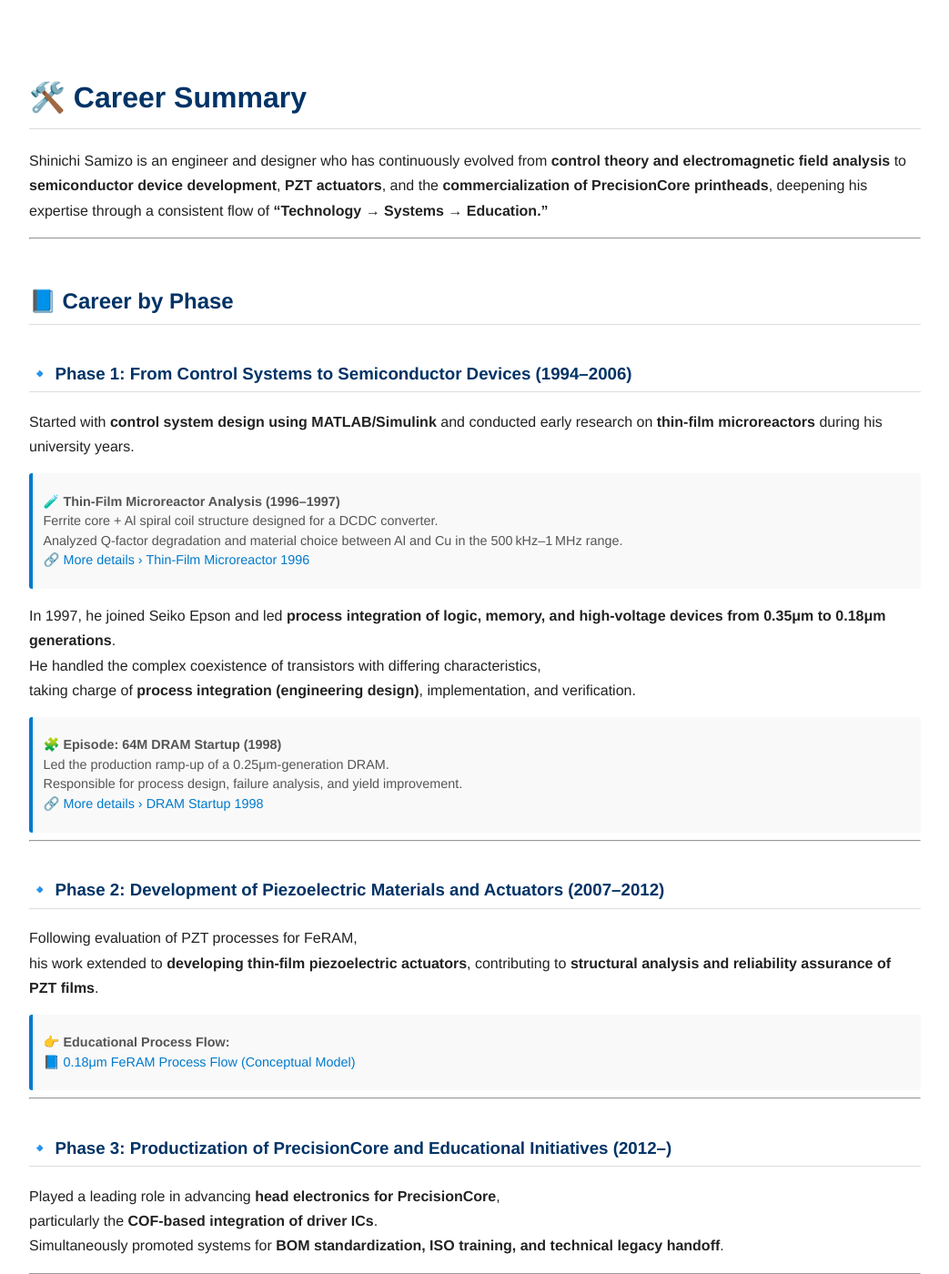
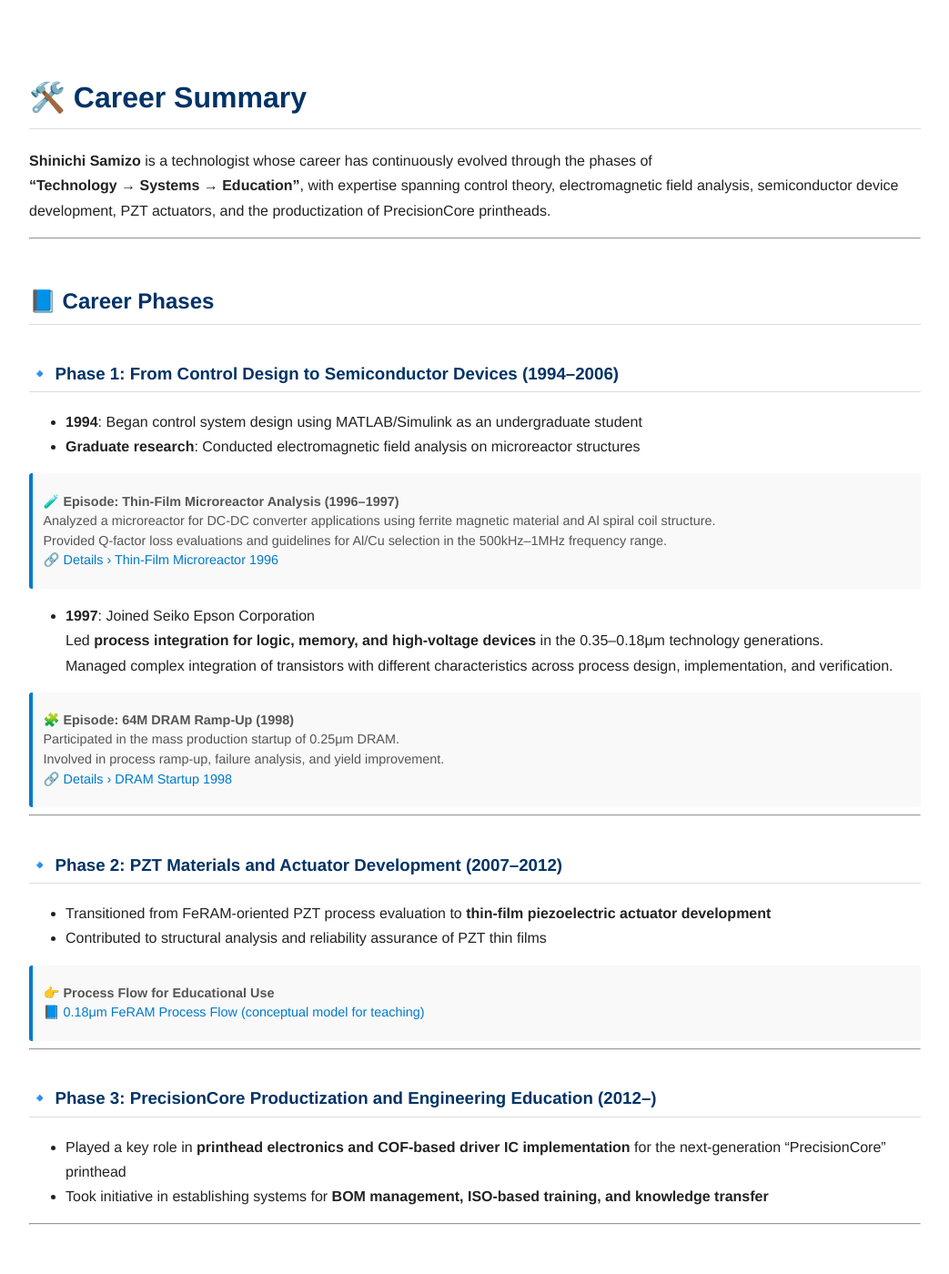
Before and after one commit to Samizo-AITL/Samizo-AITL.github.io, a Jekyll site: the page built from about/career-summary_en.md, in a window 1280 px wide and 1400 px high. Shown: the whole window at 91% size, without its empty margins (118-1161 px from the left). Built offline with Jekyll 4.4.1, drawn with Linux system fonts in a browser that asks for light colours; some of the changed text lies outside the part shown.

Commit message:
Update career-summary_en.md

```diff
--- a/about/career-summary_en.md
+++ b/about/career-summary_en.md
@@ -3,72 +3,75 @@ layout: default
 title: Career Summary
 ---
 
-# 🛠️ **Career Summary**
+# 🛠️ Career Summary
 
-Shinichi Samizo is an engineer and designer who has continuously evolved from **control theory and electromagnetic field analysis** to **semiconductor device development**, **PZT actuators**, and the **commercialization of PrecisionCore printheads**, deepening his expertise through a consistent flow of **“Technology → Systems → Education.”**
+**Shinichi Samizo** is a technologist whose career has continuously evolved through the phases of
+**"Technology → Systems → Education"**, with expertise spanning control theory, electromagnetic field analysis, semiconductor device development, PZT actuators, and the productization of PrecisionCore printheads.
 
 ---
 
-## 📘 Career by Phase
+## 📘 Career Phases
 
-### 🔹 Phase 1: From Control Systems to Semiconductor Devices (1994–2006)
+### 🔹 Phase 1: From Control Design to Semiconductor Devices (1994–2006)
 
-Started with **control system design using MATLAB/Simulink** and conducted early research on **thin-film microreactors** during his university years.
+- **1994**: Began control system design using MATLAB/Simulink as an undergraduate student
+- **Graduate research**: Conducted electromagnetic field analysis on microreactor structures
 
-> 🧪 **Thin-Film Microreactor Analysis (1996–1997)**
-> Ferrite core + Al spiral coil structure designed for a DCDC converter.
-> Analyzed Q-factor degradation and material choice between Al and Cu in the 500 kHz–1 MHz range.
-> 🔗 [More details › Thin-Film Microreactor 1996](https://samizo-aitl.github.io/Edusemi-Plus/archive/in1996/thinfilm_microreactor.html)
+> 🧪 **Episode: Thin-Film Microreactor Analysis (1996–1997)**
+> Analyzed a microreactor for DC-DC converter applications using ferrite magnetic material and Al spiral coil structure.
+> Provided Q-factor loss evaluations and guidelines for Al/Cu selection in the 500kHz–1MHz frequency range.
+> 🔗 [Details › Thin-Film Microreactor 1996](https://samizo-aitl.github.io/Edusemi-Plus/archive/in1996/thinfilm_microreactor.html)
 {: .annotation}
 
-In 1997, he joined Seiko Epson and led **process integration of logic, memory, and high-voltage devices from 0.35μm to 0.18μm generations**.
-He handled the complex coexistence of transistors with differing characteristics,
-taking charge of **process integration (engineering design)**, implementation, and verification.
+- **1997**: Joined Seiko Epson Corporation
+  Led **process integration for logic, memory, and high-voltage devices** in the 0.35–0.18μm technology generations.
+  Managed complex integration of transistors with different characteristics across process design, implementation, and verification.
 
-> 🧩 **Episode: 64M DRAM Startup (1998)**
-> Led the production ramp-up of a 0.25μm-generation DRAM.
-> Responsible for process design, failure analysis, and yield improvement.
-> 🔗 [More details › DRAM Startup 1998](https://samizo-aitl.github.io/Edusemi-Plus/archive/in1998/DRAM_Startup_64M_1998.html)
+> 🧩 **Episode: 64M DRAM Ramp-Up (1998)**
+> Participated in the mass production startup of 0.25μm DRAM.
+> Involved in process ramp-up, failure analysis, and yield improvement.
+> 🔗 [Details › DRAM Startup 1998](https://samizo-aitl.github.io/Edusemi-Plus/archive/in1998/DRAM_Startup_64M_1998.html)
 {: .annotation}
 
 ---
 
-### 🔹 Phase 2: Development of Piezoelectric Materials and Actuators (2007–2012)
+### 🔹 Phase 2: PZT Materials and Actuator Development (2007–2012)
 
-Following evaluation of PZT processes for FeRAM,
-his work extended to **developing thin-film piezoelectric actuators**, contributing to **structural analysis and reliability assurance of PZT films**.
+- Transitioned from FeRAM-oriented PZT process evaluation to **thin-film piezoelectric actuator development**
+- Contributed to structural analysis and reliability assurance of PZT thin films
 
-> 👉 **Educational Process Flow:**
-> 📘 [0.18μm FeRAM Process Flow (Conceptual Model)](https://samizo-aitl.github.io/Edusemi-v4x/d_chapter1_memory_technologies/doc_FeRAM/0.18um_FeRAM_ProcessFlow)
+> 👉 **Process Flow for Educational Use**
+> 📘 [0.18μm FeRAM Process Flow (conceptual model for teaching)](https://samizo-aitl.github.io/Edusemi-v4x/d_chapter1_memory_technologies/doc_FeRAM/0.18um_FeRAM_ProcessFlow)
 {: .annotation}
 
 ---
 
-### 🔹 Phase 3: Productization of PrecisionCore and Educational Initiatives (2012–)
+### 🔹 Phase 3: PrecisionCore Productization and Engineering Education (2012–)
 
-Played a leading role in advancing **head electronics for PrecisionCore**,
-particularly the **COF-based integration of driver ICs**.
-Simultaneously promoted systems for **BOM standardization, ISO training, and technical legacy handoff**.
+- Played a key role in **printhead electronics and COF-based driver IC implementation** for the next-generation "PrecisionCore" printhead
+- Took initiative in establishing systems for **BOM management, ISO-based training, and knowledge transfer**
 
 ---
 
-### 🎯 Current Activities
+## 🎯 Current Activities
 
-Currently building and promoting **Samizo-AITL**,
-an open framework for **education, prompt engineering, and AI-integrated control system design**.
+- Leveraging his past experience, he is now promoting an open educational framework called **"Samizo-AITL"**,
+  focusing on **education support, prompt engineering, and AI-integrated control system design**.
 
-> 📌 As part of the initiative, a comprehensive parameter comparison table for FinFET and GAA transistor nodes has been compiled:
+> 📌 As part of these activities, a comparative table of FinFET and GAA parameters across technology nodes is available here:
 > 👉 [FinFET / GAA Node Parameter Comparison Table](https://samizo-aitl.github.io/Edusemi-v4x/f_chapter1_finfet_gaa/appendixf1_05_node_params)
 {: .annotation}
 
 ---
 
-> ⚠️ **Note**
-> All semiconductor-related descriptions (e.g., DRAM, FeRAM) are based on **educational conceptual models designed by Shinichi Samizo**.
-> They do **not reflect actual product development, corporate processes, or confidential information**.
-> The 64M DRAM startup episode is a **personal educational record and does not involve any proprietary or classified data**.
+> ⚠️ **Disclaimer**
+> All semiconductor process information (such as DRAM and FeRAM) presented on this page is based on
+> **conceptual models for educational and instructional purposes created by Shinichi Samizo**.
+> These do **not reflect any actual product development, manufacturing process, or confidential information of any company**.
+> Additionally, the DRAM-related descriptions from 1998 are personal educational records
+> and **do not violate any corporate confidentiality agreements**.
 {: .annotation-narrow}
 
 ---
 
-🔗 **[日本語版はこちら › Career Summary (Japanese)](./career-summary.md)**
+**🔗 [日本語版 › 経験要約](./career-summary.md)**
```
